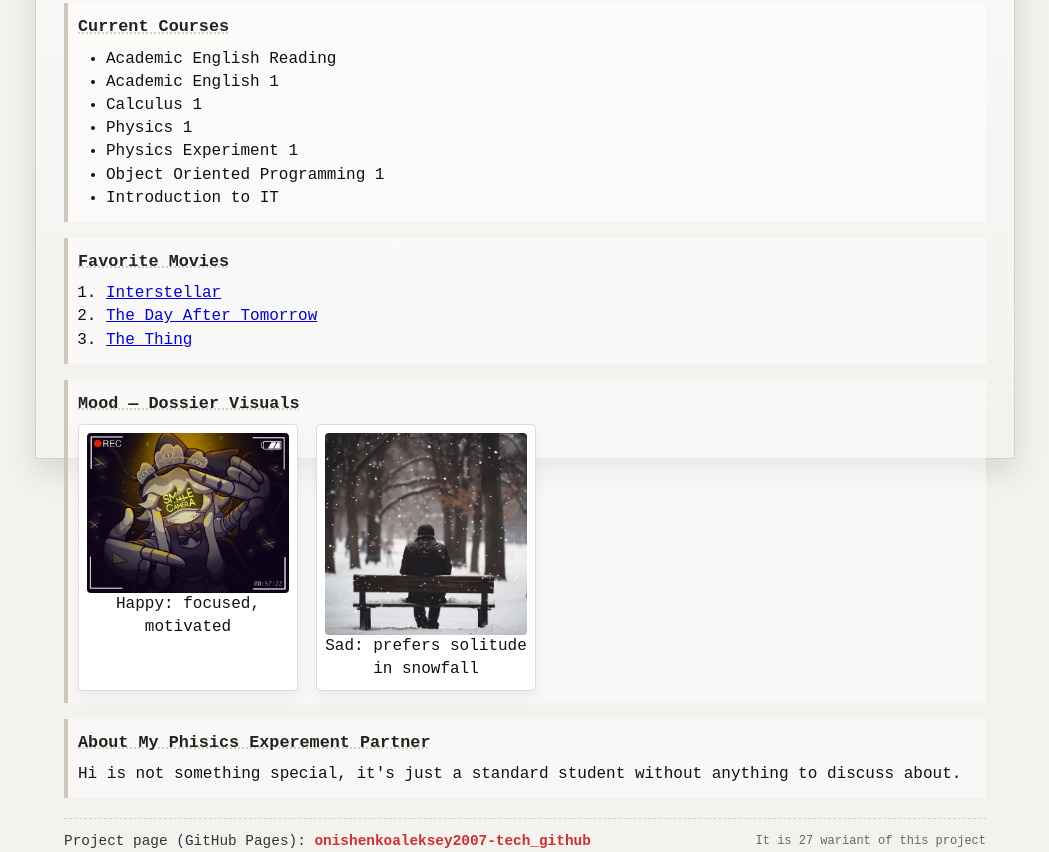
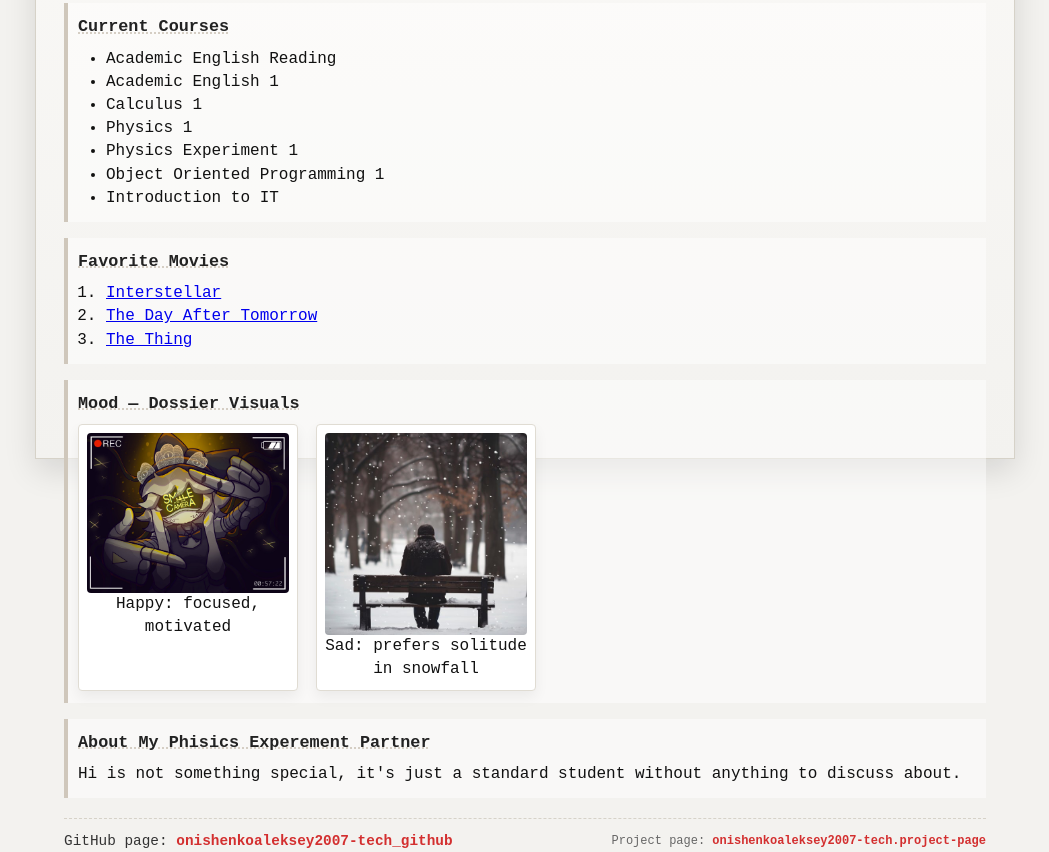
Before and after one commit to onishenkoaleksey2007-tech/onishenkoaleksey2007-tech.github.io, a plain HTML site: page index.html in a window 1280 px wide. Shown: the part 313-1165 px from the top of the page, without its empty margins (115-1164 px from the left). Drawn offline with Linux system fonts and the light colour scheme.

Commit message:
Update index.html

```diff
--- a/index.html
+++ b/index.html
@@ -74,8 +74,8 @@
     </main>
 
     <footer class="dossier-footer">
-      <p>Project page (GitHub Pages): <a id="gh-link" href="https://github.com/onishenkoaleksey2007-tech" target="_blank" rel="noopener">onishenkoaleksey2007-tech_github</a></p>
-      <p class="small">It is 27 wariant of this project</p>
+      <p>GitHub page: <a id="gh-link" href="https://github.com/onishenkoaleksey2007-tech" target="_blank" rel="noopener">onishenkoaleksey2007-tech_github</a></p>
+      <p class="small">Project page: <a id="gh-link" href="https://onishenkoaleksey2007-tech.github.io" target="_blank" rel="noopener">onishenkoaleksey2007-tech.project-page</a></p>
     </footer>
   </div>
 </body>
```
